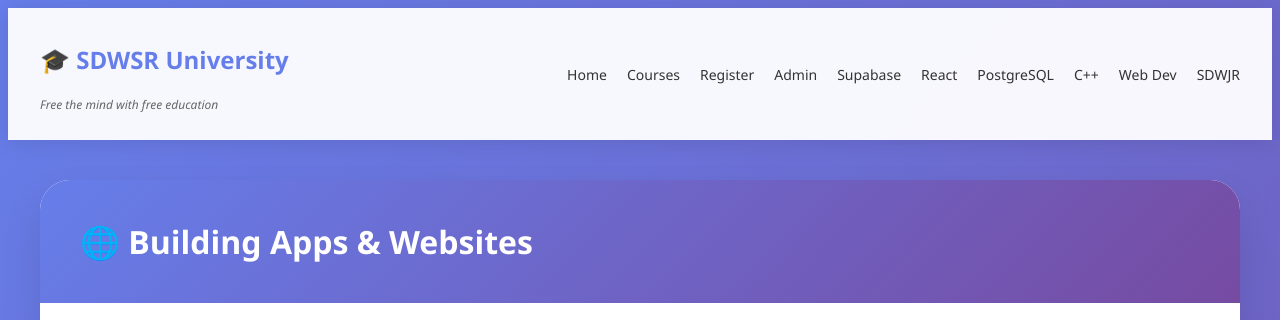
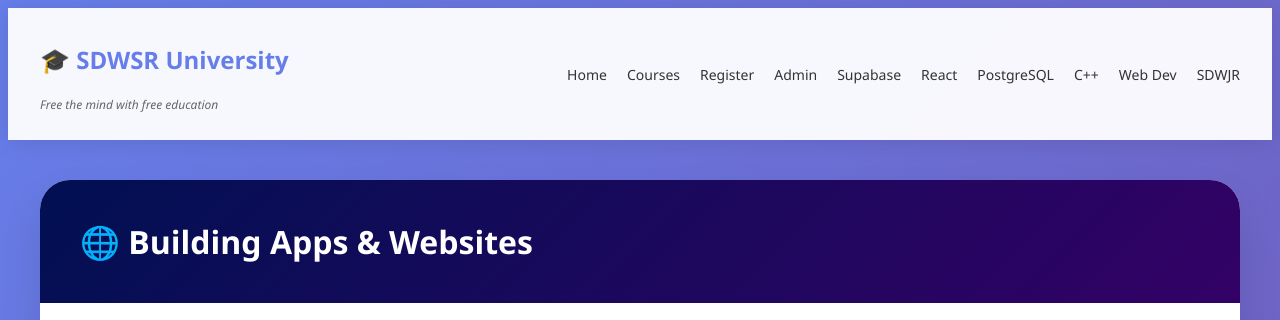
Before and after one commit to sdwjrai/sdwsr-university, a plain HTML site: page web.html in a window 1280 px wide. Shown: the top 320 px of the page. Drawn offline with nearby package versions, Linux system fonts and the light colour scheme.

Commit message:
update files

```diff
--- a/style.css
+++ b/style.css
@@ -419,7 +419,7 @@ body {
 }
 
 .course-detail h1 {
-    background: linear-gradient(135deg, #667eea, #764ba2);
+    background: linear-gradient(135deg, #011052, #330166);
     color: white;
     padding: 40px;
     margin: 0;
```
